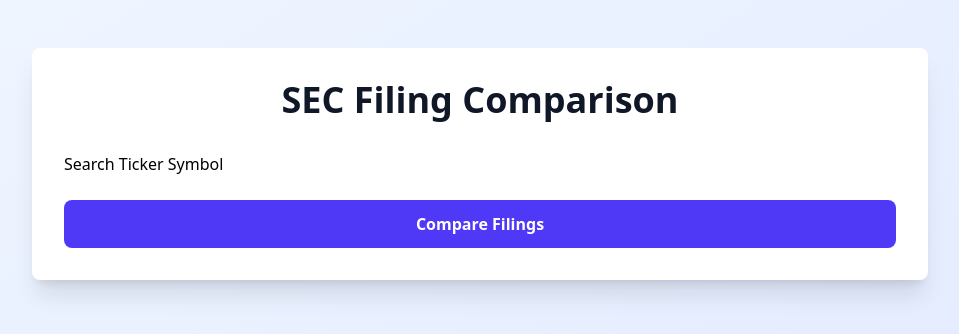
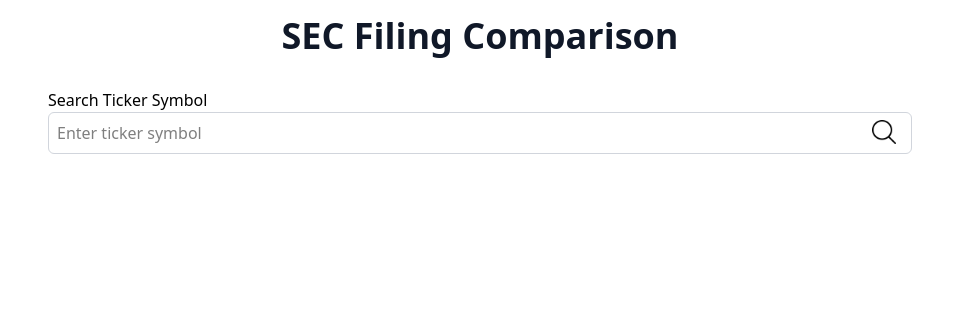
Before and after one commit to ConnerDeFeo/ValueInvestorAssistant, a React (Vite) app in the folder client/: page / in a window 1280 px wide. Shown: the top 334 px of the page, without its empty margins (160-1119 px from the left). Built offline with nearby package versions, Linux system fonts and the light colour scheme.

Commit message:
trying to search tckr symbols

```diff
--- a/client/src/App.tsx
+++ b/client/src/App.tsx
@@ -1,64 +1,46 @@
 import { useState } from "react";
 import './global.css'
-import MarkDownDisplay from "./common/component/display/MarkdownDisplay";
+import secService from "./service/SecService";
 
 function App() {
   const [analysis, setAnalysis] = useState<string>('');
   const [loading, setLoading] = useState<boolean>(false);
   const [ticker, setTicker] = useState<string>('');
+  const [searchResults, setSearchResults] = useState<Array<{title: string, ticker: string, cik_str:string}>>([]);
 
   const handleSubmit = async () => {
 
   }
 
+  const handleSearchTicker = async () => {
+    const resp = await secService.searchTickers(ticker);
+    if(resp.ok) {
+      const data = await resp.json();
+      setSearchResults(data);
+    }
+  }
+
   return (
-    <div className="min-h-screen bg-gradient-to-br from-blue-50 to-indigo-100 py-12 px-4 sm:px-6 lg:px-8">
-      <div className="max-w-4xl mx-auto">
-      <div className="bg-white rounded-lg shadow-xl p-8 mb-8">
-        <h1 className="text-4xl font-bold text-gray-900 mb-8 text-center">SEC Filing Comparison</h1>
-        <h2>Search Ticker Symbol</h2>
-        <input/>
-        <div className="gap-y-6">
-          <button
-            onClick={handleSubmit}
-            disabled={loading}
-            className={`w-full font-semibold py-3 px-6 rounded-lg transition duration-200 focus:outline-none focus:ring-2 focus:ring-indigo-500 focus:ring-offset-2 ${
-              loading
-                ? 'bg-indigo-400 cursor-not-allowed'
-                : 'bg-indigo-600 hover:bg-indigo-700 cursor-pointer transform hover:scale-105'
-            } text-white`}
-          >
-            {loading ? (
-              <span className="flex items-center justify-center">
-                <svg className="animate-spin -ml-1 mr-3 h-5 w-5 text-white" xmlns="http://www.w3.org/2000/svg" fill="none" viewBox="0 0 24 24">
-                  <circle className="opacity-25" cx="12" cy="12" r="10" stroke="currentColor" strokeWidth="4"></circle>
-                  <path className="opacity-75" fill="currentColor" d="M4 12a8 8 0 018-8V0C5.373 0 0 5.373 0 12h4zm2 5.291A7.962 7.962 0 014 12H0c0 3.042 1.135 5.824 3 7.938l3-2.647z"></path>
-                </svg>
-                Analyzing Filings...
-              </span>
-            ) : (
-              'Compare Filings'
-            )}
-          </button>
-        </div>
-      </div>
-
-      {loading && (
-        <div className="bg-white rounded-lg shadow-xl p-8 mb-8">
-          <div className="flex flex-col items-center justify-center py-8">
-            <svg className="animate-spin h-12 w-12 text-indigo-600 mb-4" xmlns="http://www.w3.org/2000/svg" fill="none" viewBox="0 0 24 24">
-              <circle className="opacity-25" cx="12" cy="12" r="10" stroke="currentColor" strokeWidth="4"></circle>
-              <path className="opacity-75" fill="currentColor" d="M4 12a8 8 0 018-8V0C5.373 0 0 5.373 0 12h4zm2 5.291A7.962 7.962 0 014 12H0c0 3.042 1.135 5.824 3 7.938l3-2.647z"></path>
-            </svg>
-            <p className="text-lg font-medium text-gray-700">Fetching and analyzing SEC filings...</p>
-            <p className="text-sm text-gray-500 mt-2">This may take a few moments</p>
-          </div>
-        </div>
+    <div className="max-w-4xl mx-auto p-4">
+      <h1 className="text-4xl font-bold text-gray-900 mb-8 text-center">SEC Filing Comparison</h1>
+      <h2>Search Ticker Symbol</h2>
+      {searchResults.length > 0 && (<ul className="border border-gray-300 rounded-md p-4 mb-4 max-h-60 overflow-y-auto">
+        {searchResults.map((result, index) => (
+          <li key={index} className="mb-2">
+            <strong>{result.ticker}</strong> - {result.title} (CIK: {result.cik_str})
+          </li>
+        ))}
+      </ul>
       )}
-
-      {analysis && (
-        <MarkDownDisplay markdown={analysis} />
-      )}
+      <div className="relative">
+        <input
+          type="text"
+          value={ticker}
+          onChange={(e) => setTicker(e.target.value)}
+          className="w-full border border-gray-300 rounded-md p-2"
+          placeholder="Enter ticker symbol"
+        />
+        <img src="/images/Search.png" alt="Search" className="absolute right-4 top-2 cursor-pointer h-6 w-6" onClick={handleSearchTicker}  />
       </div>
     </div>
   );
--- /dev/null
+++ b/client/src/service/SecService.ts
@@ -0,0 +1,12 @@
+import API from "./API";
+
+const secService = {
+    compareFilings: async (url1:string, url2:string)=>{
+        return await API.post(import.meta.env.VITE_COMPARE_FILINGS_LAMBDA_URL!, { url1, url2 });
+    },
+    searchTickers: async (query: string) => {
+        return await API.get(`${import.meta.env.VITE_SEARCH_TICKERS_LAMBDA_URL!}?q=${encodeURIComponent(query)}`);
+    }
+}
+
+export default secService;
```
Also changed, not shown: client/public/images/Search.png (added).
